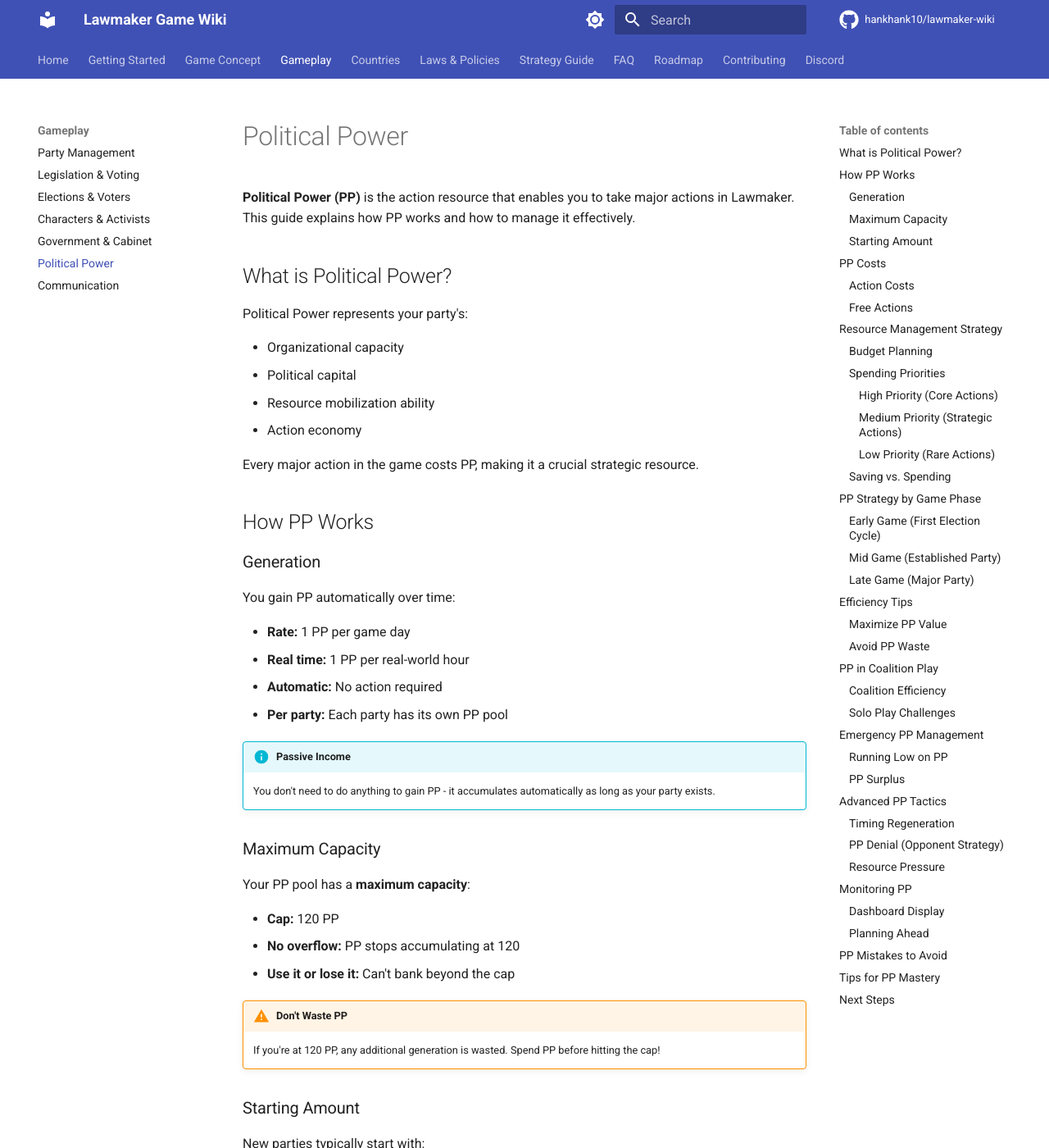
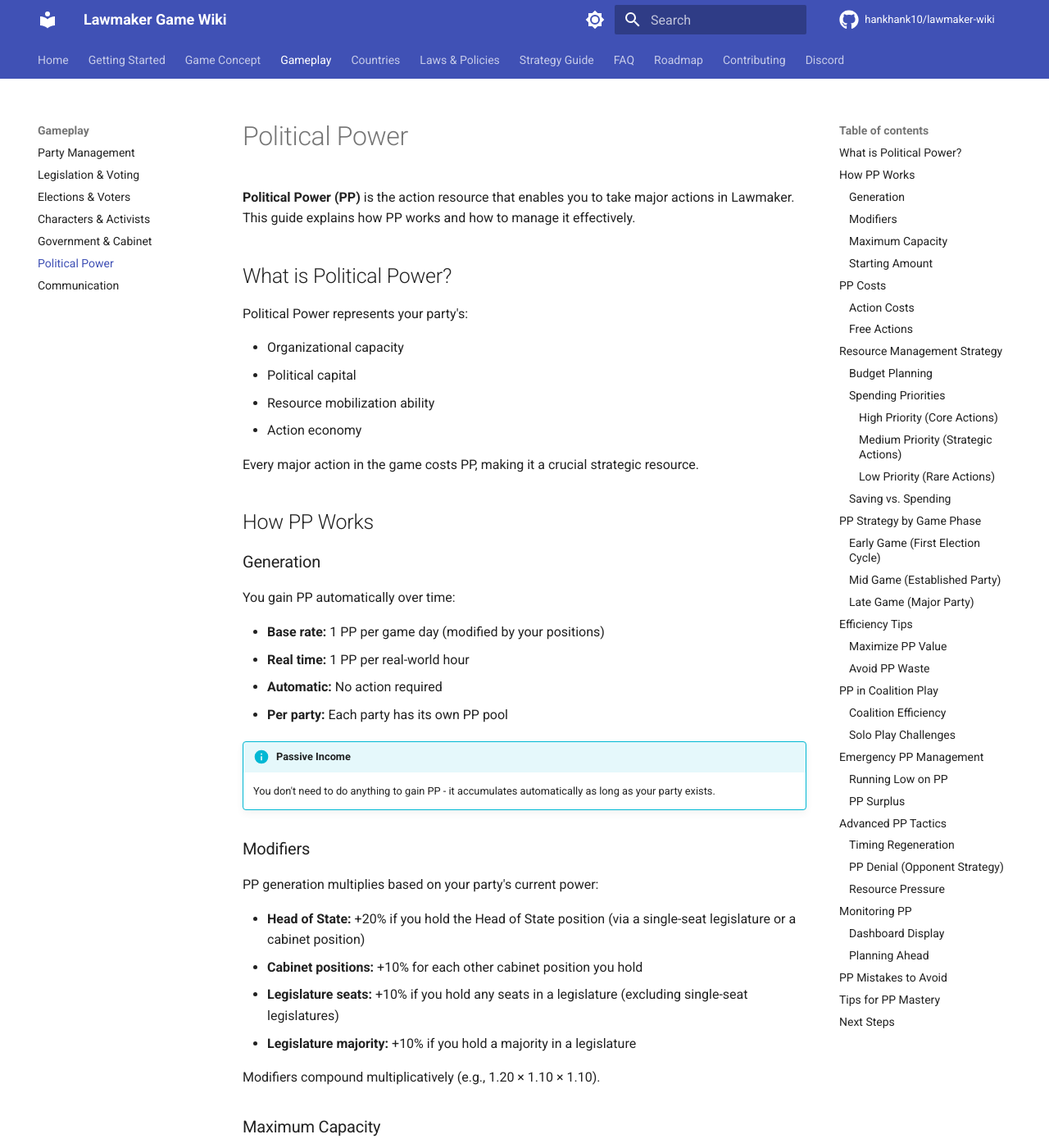
Before and after one commit to hankhank10/lawmaker-wiki, an MkDocs documentation site: the page built from docs/gameplay/resources.md, in a window 1280 px wide and 1400 px high. Shown: the whole window at 82% size. Built offline with MkDocs 1.6.1 and Material for MkDocs 9.7.7, drawn with Linux system fonts in a browser that asks for light colours; comment, search, counter and statistics services are not loaded; some of the changed text lies outside the part shown.

Commit message:
📝 Sync from private repo
Auto-synced from hankhank10/lawmaker/game-manual

```diff
--- a/docs/gameplay/resources.md
+++ b/docs/gameplay/resources.md
@@ -19,13 +19,24 @@ Every major action in the game costs PP, making it a crucial strategic resource.
 
 You gain PP automatically over time:
 
-- **Rate:** 1 PP per game day
+- **Base rate:** 1 PP per game day (modified by your positions)
 - **Real time:** 1 PP per real-world hour
 - **Automatic:** No action required
 - **Per party:** Each party has its own PP pool
 
 !!! info "Passive Income"
     You don't need to do anything to gain PP - it accumulates automatically as long as your party exists.
+
+### Modifiers
+
+PP generation multiplies based on your party's current power:
+
+- **Head of State:** +20% if you hold the Head of State position (via a single-seat legislature or a cabinet position)
+- **Cabinet positions:** +10% for each other cabinet position you hold
+- **Legislature seats:** +10% if you hold any seats in a legislature (excluding single-seat legislatures)
+- **Legislature majority:** +10% if you hold a majority in a legislature
+
+Modifiers compound multiplicatively (e.g., 1.20 × 1.10 × 1.10).
 
 ### Maximum Capacity
 
@@ -74,12 +85,12 @@ These actions cost **0 PP**:
 
 Think of PP as a budget with two components:
 
-1. **Income:** 1 PP/hour × 24 hours = 24 PP/day
+1. **Income (base):** 1 PP/hour × 24 hours = 24 PP/day (before modifiers)
 2. **Expenses:** What you spend on actions
 
-**Daily budget:** You can sustainably spend ~24 PP per day
+**Daily budget (base):** You can sustainably spend ~24 PP per day before modifiers
 
-**Weekly budget:** ~168 PP per week
+**Weekly budget (base):** ~168 PP per week before modifiers
 
 !!! example "Weekly Budget Example"
     - Propose 3 laws: 90 PP
@@ -246,7 +257,7 @@ If you're resource-starved:
 1. **Stop spending** - Build reserves
 2. **Focus on voting** - Free action, still impacts game
 3. **Communicate** - Free coalition building
-4. **Wait for regeneration** - 24 PP/day adds up
+4. **Wait for regeneration** - Base 24 PP/day adds up (and modifiers can increase it)
 5. **Prioritize critical actions** - Only spend on essential proposals
 
 ### PP Surplus
```
Also changed, not shown: docs/game-concept.md (+1 -1 lines), docs/getting-started.md (+2 -2 lines), docs/strategy-guide.md (+1 -1 lines).
